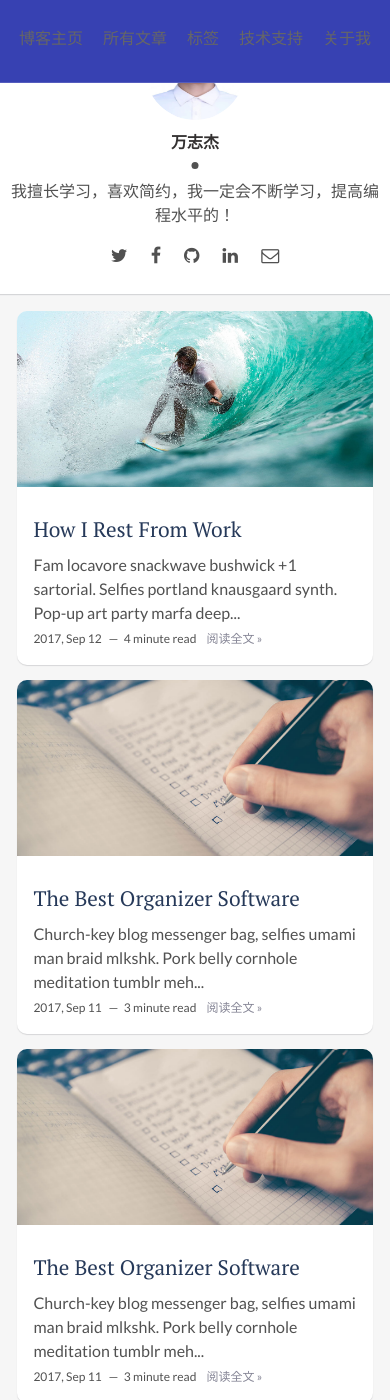
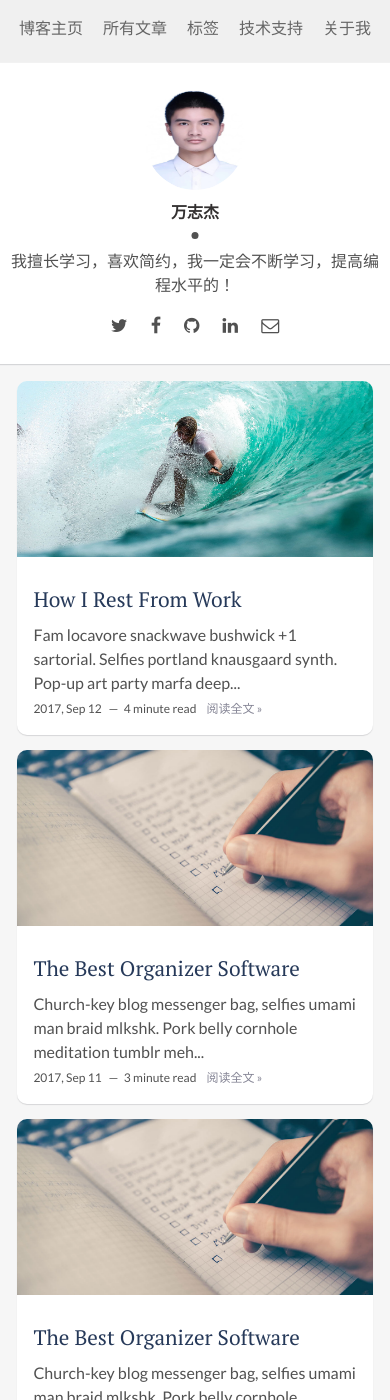
Before and after one commit to 19991010wan/19991010wan-Blog, a Jekyll site: the page built from index.html, in a window 390 px wide and 1400 px high. Built offline with Jekyll 4.4.1, drawn with Linux system fonts in a browser that asks for light colours; nearby versions of some CDN libraries; the list of posts is cut into pages by our own code; comment, search, counter and statistics services are not loaded.

Commit message:
update main.css

```diff
--- a/assets/css/main.css
+++ b/assets/css/main.css
@@ -1400,7 +1400,8 @@ a.newer-posts:hover {
       position: fixed;
       z-index: 10000 !important;
       width: 100%;
-      background-color: #3741b2;
+      padding: 10px 0;
+      background-color: #f0f0f0;
       text-align: center;
       margin: -10px; }
       .sidebar .navigation-wrapper .navigation {
@@ -1423,7 +1424,7 @@ a.newer-posts:hover {
   .about {
     text-align: center;
     max-width: 480px;
-    margin: 10px auto auto; }
+    margin: 80px auto auto; }
     .about img {
       width: 100px;
       height: 100px;
```
